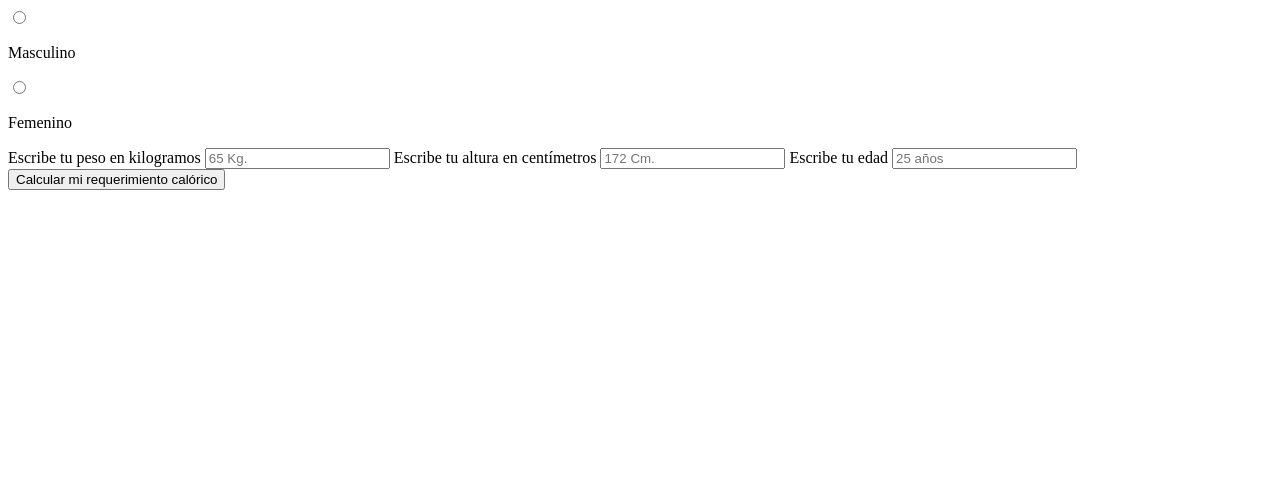
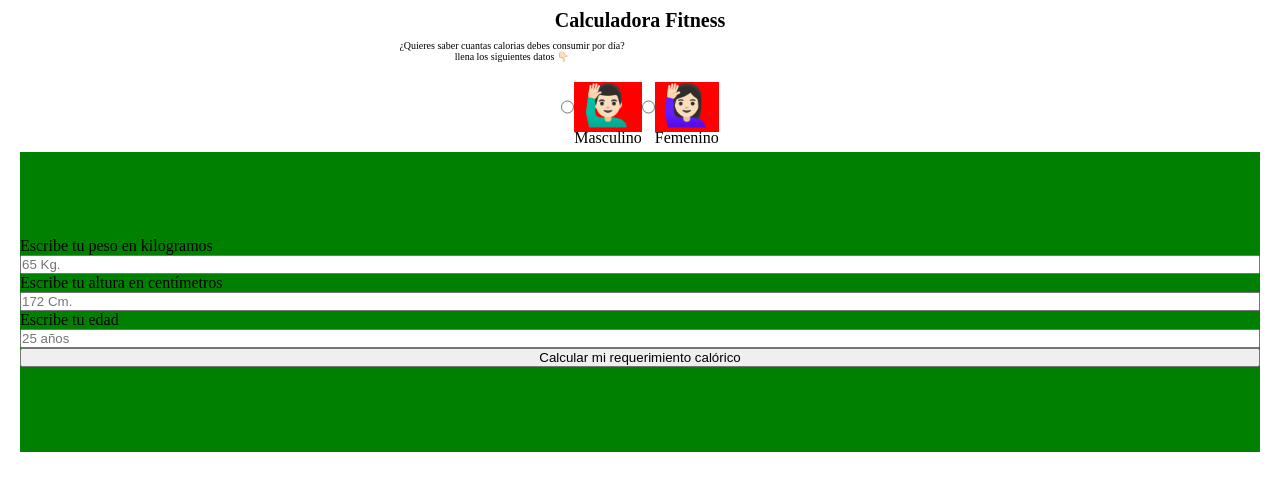
Before and after one commit to crontreras1/fitness-calculator, a plain HTML site: page index.html in a window 1280 px wide. Drawn offline with Linux system fonts and the light colour scheme.

Commit message:
creación de archivo style.css y empezamos a trabajar en los estilos

```diff
--- a/index.html
+++ b/index.html
@@ -4,25 +4,36 @@
     <meta charset="UTF-8">
     <meta http-equiv="X-UA-Compatible" content="IE=edge">
     <meta name="viewport" content="width=device-width, initial-scale=1.0">
-    <title>Document</title>
+    <link rel="stylesheet" href="src/style.css">
+    <title>🔢 Calculadora Fitness</title>
 </head>
+
 <body>
-    <section class="genre">
+    <header class="header">
+        <h1 class="title">Calculadora Fitness</h1>
+    </header>
+
+    <section class="container-intro">
+        <p class="intro">¿Quieres saber cuantas calorias debes consumir por día?</p>
+        <p class="intro">llena los siguientes datos 👇🏻</p>
+    </section>
+
+    <section class="calculator-form-container">
         <form action="">
-            <div>
+            <div class="genre-cards">
                 <input type="radio" name="select-genre" id="male-button">
-                <label for="male-button">
-                    <img src="" alt="">
+                <label class="male-button" for="male-button">
+                    <p class="genre-emoji">🙋🏻‍♂️</p>
                     <p>Masculino</p>
                 </label>
 
                 <input type="radio" name="select-genre" id="female-button">
-                <label for="female-button">
-                    <img src="" alt="">
+                <label class="female-button" for="female-button">
+                    <p class="genre-emoji">🙋🏻‍♀️</p>
                     <p>Femenino</p>
                 </label>
             </div>
-
+            <div class="form-fill">
                 <label for="input-weight">Escribe tu peso en kilogramos</label>
                 <input type="number" id="input-weight" placeholder="65 Kg.">
 
@@ -33,6 +44,7 @@
                 <input type="number" id="input-age" placeholder="25 años">
 
                 <input type="submit" id="calc-equation" value="Calcular mi requerimiento calórico">
+            </div>
 
             <p id="answer"></p>
         </form>
--- /dev/null
+++ b/src/style.css
@@ -0,0 +1,65 @@
+:root {
+    /* --primary:#f4f4f5;
+    --secondary: #374151;
+    --background: #d1d5db;
+    --black: #111827;
+    --grey: ##3f3f46; */
+}
+* {
+    padding: 0;
+    margin: 0;
+}
+html {
+    width: 100%;
+    overflow: hidden;
+}
+.header {
+    height: 40px;
+    width: 100%;
+    display: flex;
+    justify-content: center;
+    align-items: center;
+}
+.title {
+    font-size: 20px;
+    width: 80%;
+    text-align: center;
+}
+.container-intro {
+    width: 100%;
+}
+.intro {
+    margin-right: 0;
+    width: 80%;
+    font-size: 10px;
+    text-align: center;
+}
+.calculator-form-container {
+    height: 400%;
+}
+.genre-cards {
+    display: flex;
+    justify-content: center;
+    height: 50px;
+    /* width: 100%; */
+    margin: 20px;
+}
+.male-button {
+    background-color: red;
+    text-align: center;
+}
+.genre-emoji {
+    font-size: 40px;
+}
+.female-button {
+    background-color: red;
+    text-align: center;
+}
+.form-fill {
+    margin: 20px;
+    background-color: green;
+    height: 300px;
+    display: flex;
+    flex-direction: column;
+    justify-content: center;
+}
```
Lines whose indentation alone changed are shown as unchanged.
